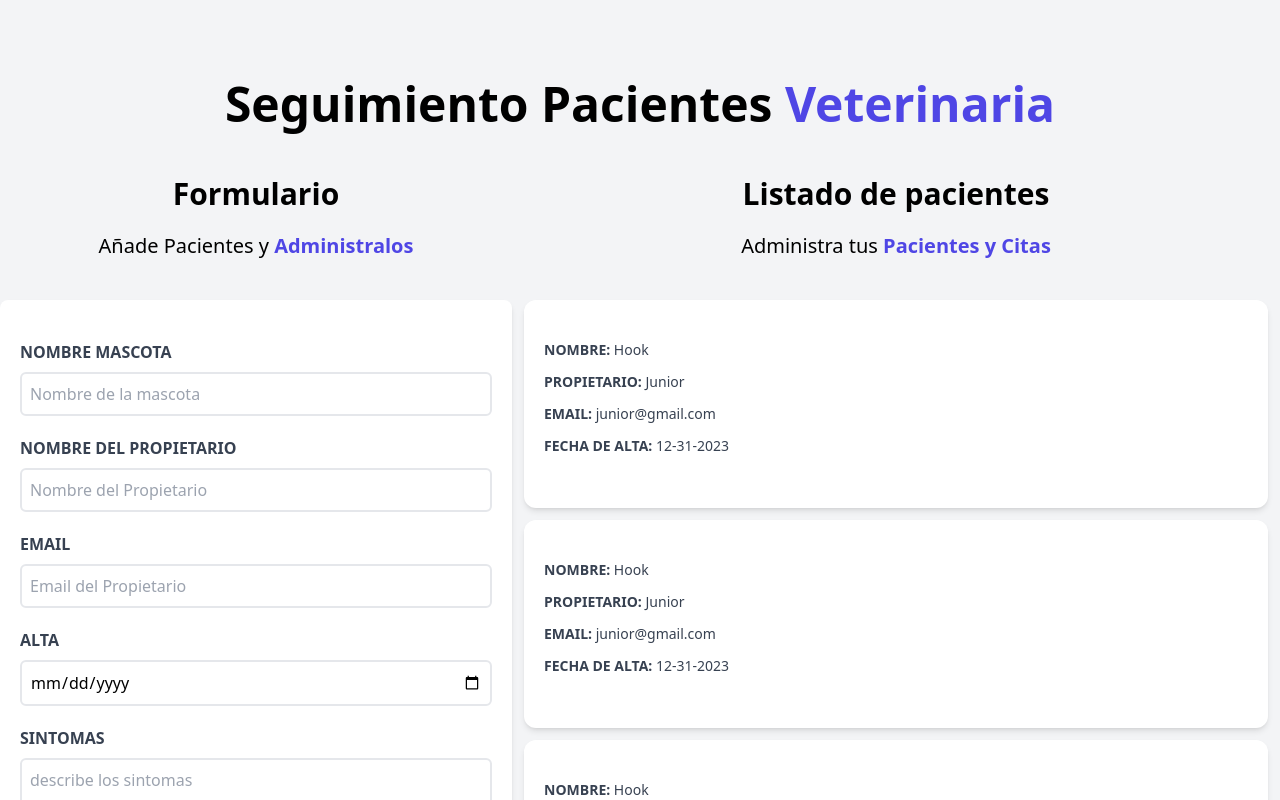
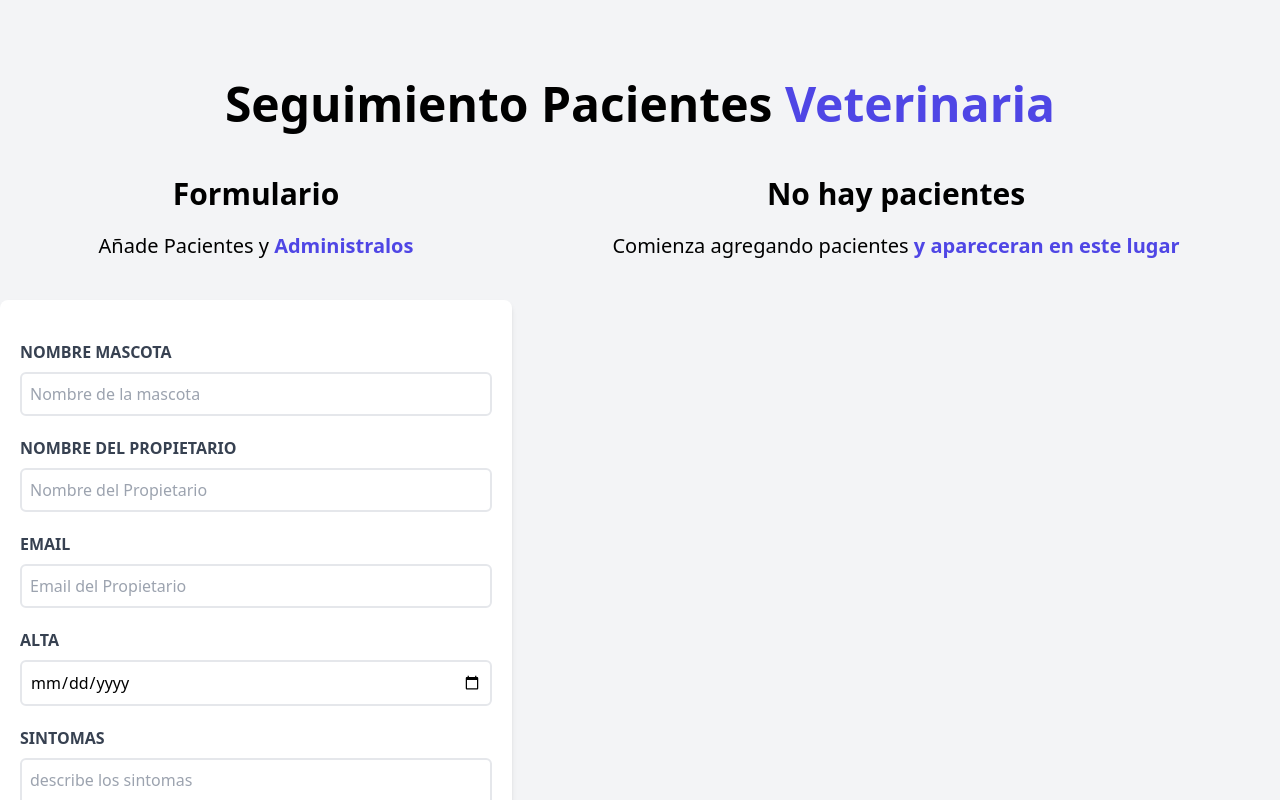
Before and after one commit to juniorflag/citas-veterinaria-react, a React (Vite) app: page / in a window 1280 px wide. Shown: the top 800 px of the page. Built offline with nearby package versions, Linux system fonts and the light colour scheme.

Commit message:
agregando las citas y imprimiendolas en el apartado de citas

```diff
--- a/index.html
+++ b/index.html
@@ -4,7 +4,7 @@
     <meta charset="UTF-8" />
     <link rel="icon" type="image/svg+xml" href="/vite.svg" />
     <meta name="viewport" content="width=device-width, initial-scale=1.0" />
-    <title>Vite + React</title>
+    <title>Citas-veterinaria</title>
   </head>
   <body class="bg-gray-100 h-screen">
     <div id="root"></div>
--- a/src/App.jsx
+++ b/src/App.jsx
@@ -1,18 +1,20 @@
+import { useState } from "react";
+
 import Header from "./components/Header";
 import Formularios from "./components/Formularios";
 import ListadoPacientes from "./components/ListadoPacientes";
 
 function App() {
+  const [pacientes, setPacientes] = useState([]);
+
   return (
     <>
       <div className="container mx-auto mt-20">
         <Header />
         <div className="mt-12 md:flex">
-        <Formularios />
-        <ListadoPacientes />
-
+          <Formularios pacientes={pacientes} setPacientes={setPacientes} />
+          <ListadoPacientes pacientes={pacientes} />
         </div>
-
       </div>
     </>
   );
--- /dev/null
+++ b/src/components/Error.jsx
@@ -0,0 +1,9 @@
+const Error = ({ children }) => {
+  return (
+    <div className="bg-red-800 text-white uppercase font-bold p-3 text-center mb-3 rounded-md ">
+      {children}
+    </div>
+  );
+};
+
+export default Error;
--- a/src/components/Formularios.jsx
+++ b/src/components/Formularios.jsx
@@ -1,11 +1,52 @@
-import {useState, useEffect} from 'react'
+import { useState, useEffect } from "react";
+import Error from "./Error";
 
-const Formularios = () => {
+const Formularios = ({ pacientes, setPacientes }) => {
+  const [nombre, setNombre] = useState("");
+  const [propietario, setPropietario] = useState("");
+  const [email, setEmail] = useState("");
+  const [fecha, setFecha] = useState("");
+  const [sintomas, setSintomas] = useState("");
+  const [error, setError] = useState(false);
 
-    const [nombre, setNombre] = useState('')
+  const generarId = () => {
+
+    const random = Math.random().toString(36).substr(2);
+
+    const fecha = Date.now().toString(36)
 
 
+    return random + fecha;
+  };
 
+  const handleSubmit = (e) => {
+    e.preventDefault();
+
+    if ([nombre, propietario, email, fecha, sintomas].includes("")) {
+      setError(true);
+      return;
+    }
+    setError(false);
+
+    //crear Objeto Paciente
+
+    const ojbetoPaciente = {
+      nombre,
+      propietario,
+      email,
+      fecha,
+      sintomas,
+      id: generarId()
+    };
+    setPacientes([...pacientes, ojbetoPaciente]);
+
+    //reiniciar forumulario
+    setNombre("");
+    setPropietario("");
+    setEmail("");
+    setFecha("");
+    setSintomas("");
+  };
 
   return (
     <div className="md:w-1/2 lg:w-2/5">
@@ -17,9 +58,16 @@
       </p>
 
       <form
+        onSubmit={handleSubmit}
         action=""
         className="bg-white shadow-md rounded-lg py-10 px-5 mb-10"
       >
+        {error && (
+          <Error>
+            {" "}
+            <p>Todos los campos son requeridos </p>{" "}
+          </Error>
+        )}
         <div className="mb-5">
           <label
             htmlFor="mascota"
@@ -32,6 +80,8 @@
             type="text"
             className="border-2 w-full p-2 mt-2 placeholder-gray-400 rounded-md"
             placeholder="Nombre de la mascota"
+            value={nombre}
+            onChange={(e) => setNombre(e.target.value)}
           />
         </div>
         <div className="mb-5">
@@ -46,6 +96,8 @@
             type="text"
             className="border-2 w-full p-2 mt-2 placeholder-gray-400 rounded-md"
             placeholder="Nombre del Propietario"
+            value={propietario}
+            onChange={(e) => setPropietario(e.target.value)}
           />
         </div>
 
@@ -61,6 +113,8 @@
             type="email"
             className="border-2 w-full p-2 mt-2 placeholder-gray-400 rounded-md"
             placeholder="Email del Propietario"
+            value={email}
+            onChange={(e) => setEmail(e.target.value)}
           />
         </div>
 
@@ -75,6 +129,8 @@
             id="alta"
             type="date"
             className="border-2 w-full p-2 mt-2 placeholder-gray-400 rounded-md"
+            value={fecha}
+            onChange={(e) => setFecha(e.target.value)}
           />
         </div>
 
@@ -92,6 +148,8 @@
             placeholder="describe los sintomas"
             cols="30"
             rows="10"
+            value={sintomas}
+            onChange={(e) => setSintomas(e.target.value)}
           ></textarea>
         </div>
 
--- a/src/components/ListadoPacientes.jsx
+++ b/src/components/ListadoPacientes.jsx
@@ -1,28 +1,36 @@
 import Paciente from "./Paciente";
 
-const ListadoPacientes = () => {
+const ListadoPacientes = ({ pacientes }) => {
   return (
     <div className="md:w-1/2 lg:w-3/5 md:h-screen overflow-y-scroll">
-      <h2 className="font-black text-3xl text-center">Listado de pacientes</h2>
+      {pacientes && pacientes.length ? (
+        <>
+          <h2 className="font-black text-3xl text-center">
+            Listado de pacientes
+          </h2>
 
-      <p className="text-xl mt-5 mb-10 text-center">
-        Administra tus {""}
-        <span className="text-indigo-600 font-bold">Pacientes y Citas</span>
-      </p>
+          <p className="text-xl mt-5 mb-10 text-center">
+            Administra tus {""}
+            <span className="text-indigo-600 font-bold">Pacientes y Citas</span>
+          </p>
+          {pacientes.map((paciente) => (
+            <Paciente key={paciente.id} paciente={paciente} />
+          ))}
+        </>
+      ) : (
+        <>
+        <h2 className="font-black text-3xl text-center">
+          No hay pacientes
+        </h2>
 
-      <Paciente />
-      <Paciente />
-      <Paciente />
-      <Paciente />
-      <Paciente />
-      <Paciente />
-      <Paciente />
-      <Paciente />
-      <Paciente />
-      <Paciente />
-      <Paciente />
+        <p className="text-xl mt-5 mb-10 text-center">
+            Comienza agregando pacientes {""}
+          <span className="text-indigo-600 font-bold">y apareceran en este lugar</span>
+        </p>
 
+      </>
 
+      )}
     </div>
   );
 };
--- a/src/components/Paciente.jsx
+++ b/src/components/Paciente.jsx
@@ -1,21 +1,28 @@
-const Paciente = () => {
+const Paciente = ({paciente}) => {
+
+  const {nombre,propietario,email,fecha,sintomas} = paciente
   return (
-    <div className="m-3 bg-white shadow-md px-5 py-10 rounded-xl">
+    <div className="mx-5 my-10 bg-white shadow-md px-5 py-10 rounded-xl">
       <p className="font-bold mb-3 text-gray-700 uppercase text-sm">
         Nombre: {""}
-        <span className="font-normal normal-case">Hook</span>
+        <span className="font-normal normal-case">{nombre}</span>
       </p>
       <p className="font-bold mb-3 text-gray-700 uppercase text-sm">
         Propietario: {""}
-        <span className="font-normal normal-case">Junior</span>
+        <span className="font-normal normal-case">{propietario}</span>
       </p>
       <p className="font-bold mb-3 text-gray-700 uppercase text-sm">
         Email: {""}
-        <span className="font-normal normal-case">junior@gmail.com</span>
+        <span className="font-normal normal-case">{email}</span>
       </p>
       <p className="font-bold mb-3 text-gray-700 uppercase text-sm">
         Fecha de alta: {""}
-        <span className="font-normal normal-case">12-31-2023</span>
+        <span className="font-normal normal-case">{fecha}</span>
+      </p>
+
+      <p className="font-bold mb-3 text-gray-700 uppercase text-sm">
+          Sintomas: {""}
+        <span className="font-normal normal-case">{sintomas}</span>
       </p>
     </div>
   );
```
